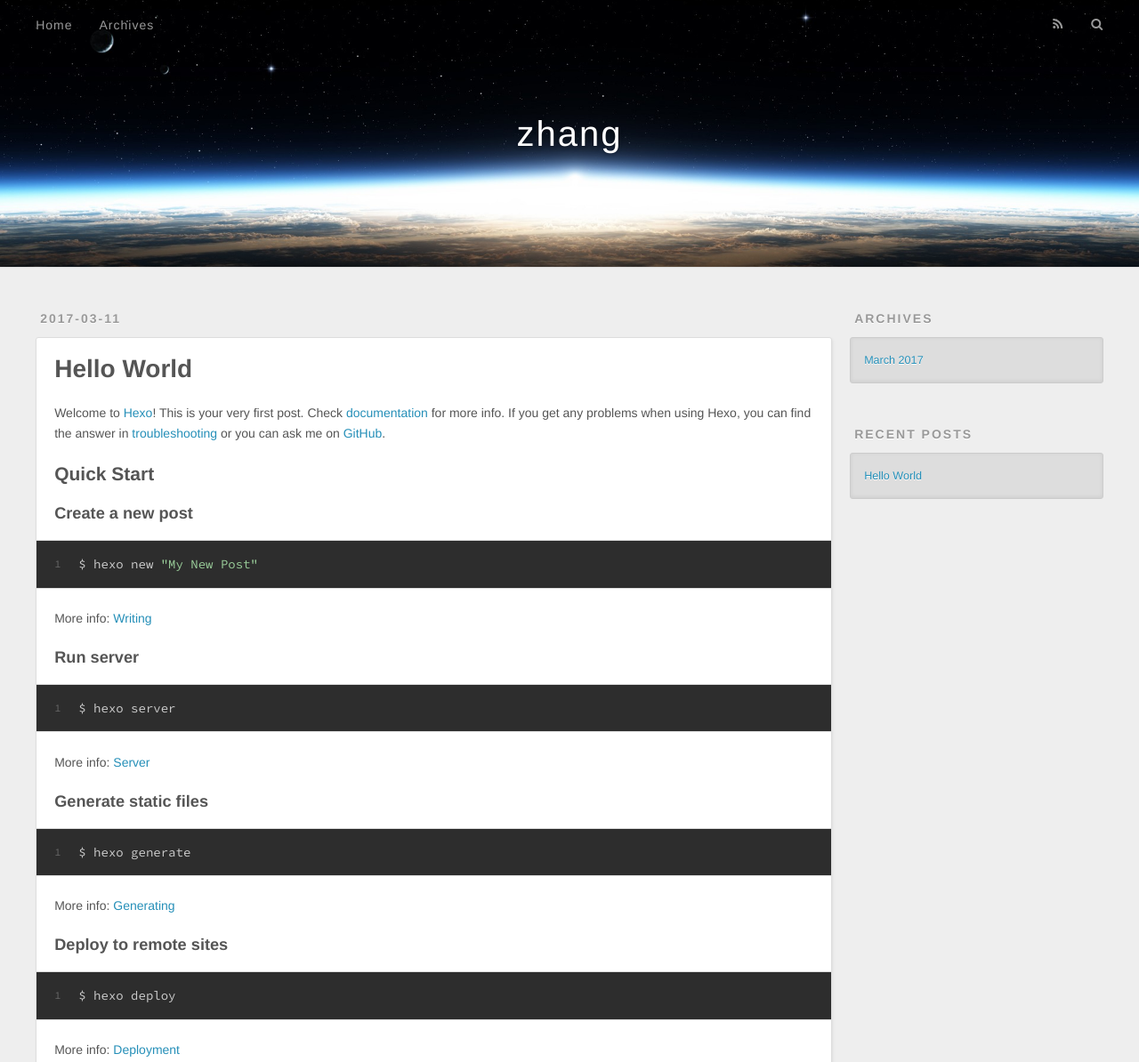
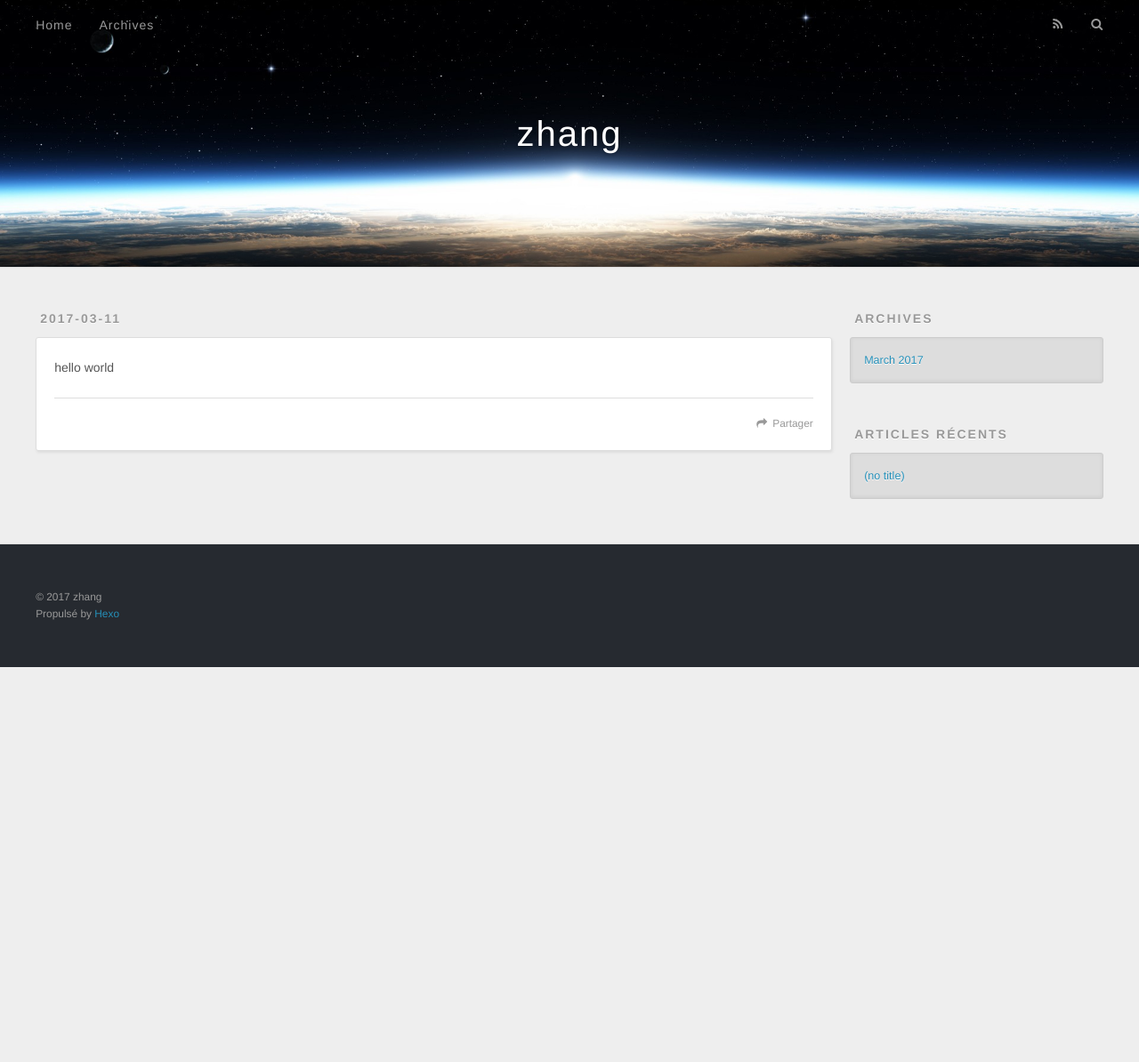
Before and after one commit to loveabc/loveabc.github.io, a plain HTML site: page 2017/03/11/hello-world/index.html in a window 1280 px wide. Shown: the top 1194 px of the page at 89% size. After the commit the page ends 800 px from the top, so only its background shows below. Drawn offline with nearby package versions, Linux system fonts and the light colour scheme.

Commit message:
Site updated: 2017-03-11 16:49:11

```diff
--- a/2017/03/11/hello-world/index.html
+++ b/2017/03/11/hello-world/index.html
@@ -3,21 +3,18 @@
 <head>
   <meta charset="utf-8">
 
-  <title>Hello World | zhang</title>
+  <title>zhang</title>
   <meta name="viewport" content="width=device-width, initial-scale=1, maximum-scale=1">
-  <meta name="description" content="Welcome to Hexo! This is your very first post. Check documentation for more info. If you get any problems when using Hexo, you can find the answer in troubleshooting or you can ask me on GitHub.
-Quick">
+  <meta name="description" content="hello world">
 <meta property="og:type" content="article">
-<meta property="og:title" content="Hello World">
+<meta property="og:title" content="zhang">
 <meta property="og:url" content="http://yoursite.com/2017/03/11/hello-world/index.html">
 <meta property="og:site_name" content="zhang">
-<meta property="og:description" content="Welcome to Hexo! This is your very first post. Check documentation for more info. If you get any problems when using Hexo, you can find the answer in troubleshooting or you can ask me on GitHub.
-Quick">
-<meta property="og:updated_time" content="2017-03-11T07:42:36.640Z">
+<meta property="og:description" content="hello world">
+<meta property="og:updated_time" content="2017-03-11T08:48:55.617Z">
 <meta name="twitter:card" content="summary">
-<meta name="twitter:title" content="Hello World">
-<meta name="twitter:description" content="Welcome to Hexo! This is your very first post. Check documentation for more info. If you get any problems when using Hexo, you can find the answer in troubleshooting or you can ask me on GitHub.
-Quick">
+<meta name="twitter:title" content="zhang">
+<meta name="twitter:description" content="hello world">
 
     <link rel="alternate" href="/atom.xml" title="zhang" type="application/atom+xml">
 
@@ -55,9 +52,9 @@ Quick">
       </nav>
       <nav id="sub-nav">
 
-          <a id="nav-rss-link" class="nav-icon" href="/atom.xml" title="RSS Feed"></a>
+          <a id="nav-rss-link" class="nav-icon" href="/atom.xml" title="Flux RSS"></a>
 
-        <a id="nav-search-btn" class="nav-icon" title="Search"></a>
+        <a id="nav-search-btn" class="nav-icon" title="Rechercher"></a>
       </nav>
       <div id="search-form-wrap">
         <form action="//google.com/search" method="get" accept-charset="UTF-8" class="search-form"><input type="search" name="q" results="0" class="search-form-input" placeholder="Search"><button type="submit" class="search-form-submit">&#xF002;</button><input type="hidden" name="sitesearch" value="http://yoursite.com"></form>
@@ -76,32 +73,14 @@ Quick">
   <div class="article-inner">
 
 
-      <header class="article-header">
-
-
-    <h1 class="article-title" itemprop="name">
-      Hello World
-    </h1>
-
-
-      </header>
-
     <div class="article-entry" itemprop="articleBody">
 
-        <p>Welcome to <a href="https://hexo.io/" target="_blank" rel="external">Hexo</a>! This is your very first post. Check <a href="https://hexo.io/docs/" target="_blank" rel="external">documentation</a> for more info. If you get any problems when using Hexo, you can find the answer in <a href="https://hexo.io/docs/troubleshooting.html" target="_blank" rel="external">troubleshooting</a> or you can ask me on <a href="https://github.com/hexojs/hexo/issues" target="_blank" rel="external">GitHub</a>.</p>
-<h2 id="Quick-Start"><a href="#Quick-Start" class="headerlink" title="Quick Start"></a>Quick Start</h2><h3 id="Create-a-new-post"><a href="#Create-a-new-post" class="headerlink" title="Create a new post"></a>Create a new post</h3><figure class="highlight bash"><table><tr><td class="gutter"><pre><div class="line">1</div></pre></td><td class="code"><pre><div class="line">$ hexo new <span class="string">"My New Post"</span></div></pre></td></tr></table></figure>
-<p>More info: <a href="https://hexo.io/docs/writing.html" target="_blank" rel="external">Writing</a></p>
-<h3 id="Run-server"><a href="#Run-server" class="headerlink" title="Run server"></a>Run server</h3><figure class="highlight bash"><table><tr><td class="gutter"><pre><div class="line">1</div></pre></td><td class="code"><pre><div class="line">$ hexo server</div></pre></td></tr></table></figure>
-<p>More info: <a href="https://hexo.io/docs/server.html" target="_blank" rel="external">Server</a></p>
-<h3 id="Generate-static-files"><a href="#Generate-static-files" class="headerlink" title="Generate static files"></a>Generate static files</h3><figure class="highlight bash"><table><tr><td class="gutter"><pre><div class="line">1</div></pre></td><td class="code"><pre><div class="line">$ hexo generate</div></pre></td></tr></table></figure>
-<p>More info: <a href="https://hexo.io/docs/generating.html" target="_blank" rel="external">Generating</a></p>
-<h3 id="Deploy-to-remote-sites"><a href="#Deploy-to-remote-sites" class="headerlink" title="Deploy to remote sites"></a>Deploy to remote sites</h3><figure class="highlight bash"><table><tr><td class="gutter"><pre><div class="line">1</div></pre></td><td class="code"><pre><div class="line">$ hexo deploy</div></pre></td></tr></table></figure>
-<p>More info: <a href="https://hexo.io/docs/deployment.html" target="_blank" rel="external">Deployment</a></p>
+        <p>hello world</p>
 
 
     </div>
     <footer class="article-footer">
-      <a data-url="http://yoursite.com/2017/03/11/hello-world/" data-id="cj0501gvc0000x4r92ubaxc2w" class="article-share-link">Share</a>
+      <a data-url="http://yoursite.com/2017/03/11/hello-world/" data-id="cj050ewz50000scr917trwcl7" class="article-share-link">Partager</a>
 
 
     </footer>
@@ -135,12 +114,12 @@ Quick">
 
 
   <div class="widget-wrap">
-    <h3 class="widget-title">Recent Posts</h3>
+    <h3 class="widget-title">Articles récents</h3>
     <div class="widget">
       <ul>
 
           <li>
-            <a href="/2017/03/11/hello-world/">Hello World</a>
+            <a href="/2017/03/11/hello-world/">(no title)</a>
           </li>
 
       </ul>
@@ -156,7 +135,7 @@ Quick">
   <div class="outer">
     <div id="footer-info" class="inner">
       &copy; 2017 zhang<br>
-      Powered by <a href="http://hexo.io/" target="_blank">Hexo</a>
+      Propulsé by <a href="http://hexo.io/" target="_blank">Hexo</a>
     </div>
   </div>
 </footer>
```
Also changed, not shown: archives/2017/03/index.html (+5 -11 lines), archives/2017/index.html (+5 -11 lines), archives/index.html (+5 -11 lines), index.html (+7 -25 lines).
